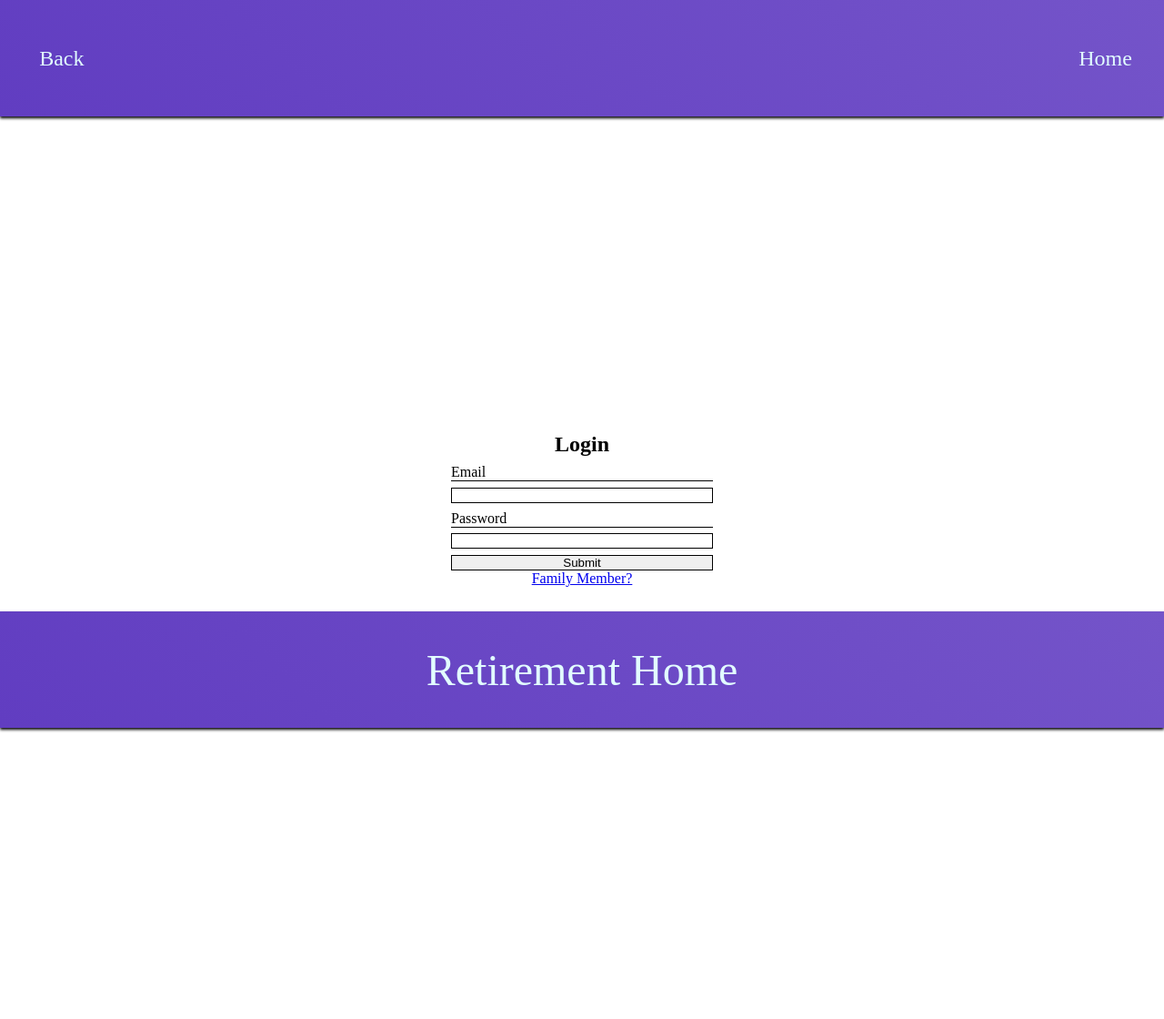
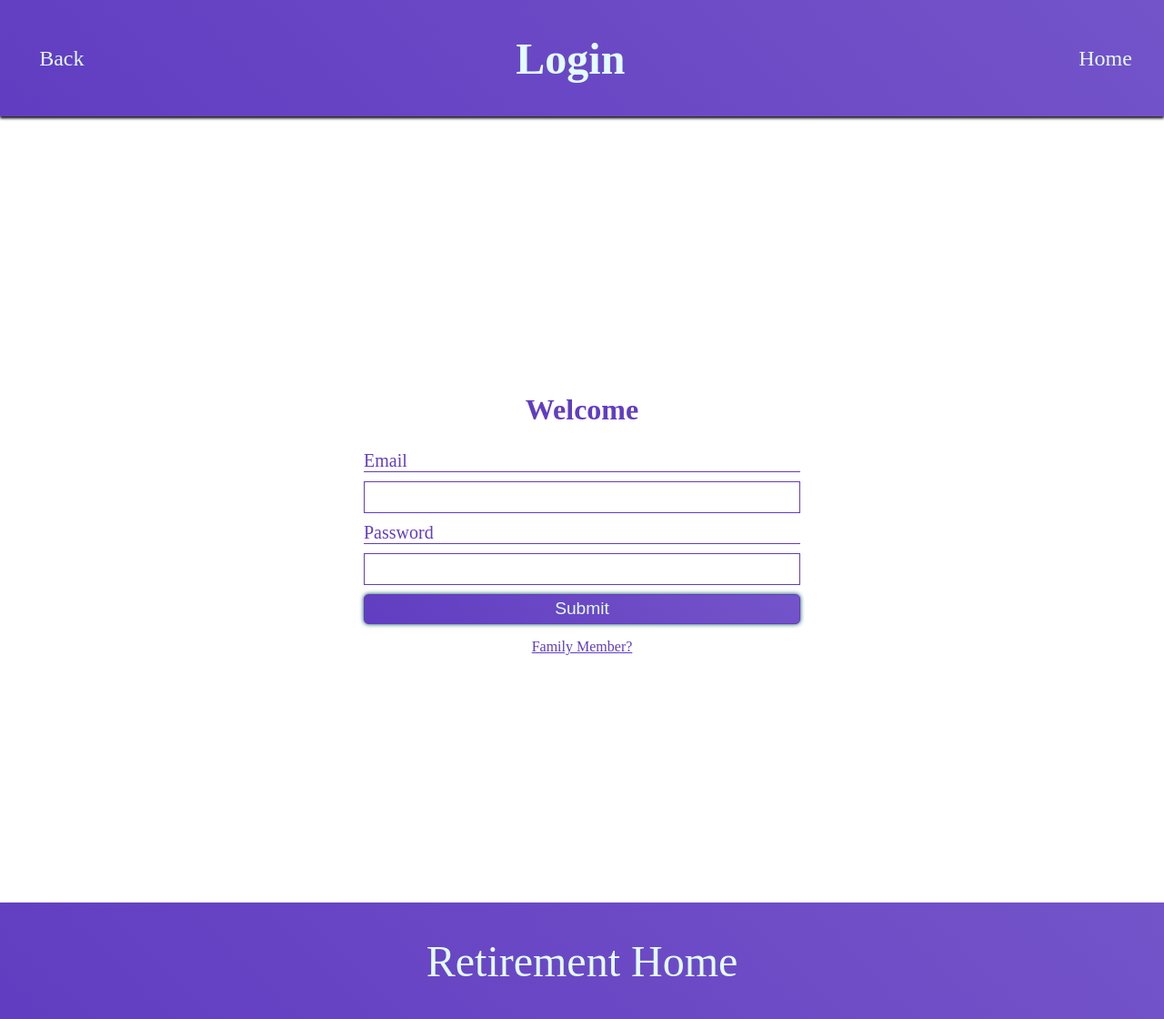
Before and after one commit to Steve-D-Eckles/retirement-home, a PHP site: page /auth/login_temp.php in a window 1280 px wide. Shown: the whole page at 91% size. Run offline with PHP 8.4, Linux system fonts and the light colour scheme.

Commit message:
changed styles

```diff
--- a/assets/styles.css
+++ b/assets/styles.css
@@ -16,6 +16,7 @@ li {
 h2 {
   color: #613DC1;
   margin-top: 1em;
+  font-size: 2em;
 }
 
 section, main {
@@ -34,8 +35,12 @@ footer {
   box-shadow: 0px 2px 3px black;
 }
 
+header {
+  position: sticky;
+  top: 0px;
+}
+
 footer {
-  position: sticky;
   bottom: 0px;
   display: flex;
   justify-content: center;
@@ -167,19 +172,28 @@ header h1 {
 .form-style {
   display: flex;
   flex-direction: column;
-  width: 18em;
-
-
+  width: 30em;
+  margin-bottom: 1em;
+  padding-top: 1em;
+  color: #613DC1;
 }
 .form-style * {
-  border-bottom: 1px solid black;
+  border-bottom: 1px solid #613DC1;;
   display: flex;
   justify-content: space-between;
   margin-top: .5em;
+  font-size: 1.25em;
 }
 
 .form-style input {
-  border: 1px solid black;
+  border: 1px solid #613DC1;
+  padding: .25em;
+  color: #613DC1;
+}
+
+.form-style input:last-child {
+  justify-content: center;
+  color: #E2FDFF;
 }
 
 /** Centering **/
@@ -197,6 +211,7 @@ header h1 {
 
 .checklist {
   margin-top: 2em;
+  margin-bottom: 2em;
 }
 
 .checklist tr th,
@@ -280,6 +295,10 @@ text-align: center;
   text-align: center;
 }
 
+.row td {
+  color: #613DC1;
+}
+
 /** Doctors **/
 
 .doctors {
@@ -326,3 +345,8 @@ text-align: center;
   color: #E2FDFF;
   padding: .5em 2em .5em 2em;
 }
+
+/** link **/
+.link {
+  color: #613DC1;
+}
--- a/auth/login_temp.php
+++ b/auth/login_temp.php
@@ -13,6 +13,8 @@ echo <<< "EOT"
     <header>
       <a href="../index.html">Back</a>
 
+      <h1>Login</h1>
+
       <nav class="nav">
         <a href="../index.html">Home</a>
       </nav>
@@ -23,7 +25,7 @@ echo <<< "EOT"
 
     <section class="centered-form-wrap">
 
-      <h1>Login</h1>
+    <h2> Welcome </h2>
 
       <form class="form-style" action="php/login.php" method="post">
 
@@ -33,11 +35,11 @@ echo <<< "EOT"
         <label for="password">Password</label>
         <input type="password" name="password" required/>
 
-        <input type="submit" value="Submit">
+        <input class='check-submit' type="submit" value="Submit">
 
       </form>
 
-      <p><a href="../public/family-member/home.php">Family Member?</a></p>
+      <p><a class="link" href="../public/family-member/home.php">Family Member?</a></p>
 
     </section>
 
--- a/auth/register_temp.php
+++ b/auth/register_temp.php
@@ -14,6 +14,8 @@ echo <<< "EOT"
     <header>
       <a href="../index.html">Back</a>
 
+      <h1>Register</h1>
+
       <nav class="nav">
         <a href="../index.html">Home</a>
       </nav>
@@ -23,7 +25,7 @@ echo <<< "EOT"
 
 
     <section class="centered-form-wrap">
-    <h1>Register</h1>
+
 
       <form class="form-style register" action="php/register.php" method="post">
 
--- a/employee/admin/home.php
+++ b/employee/admin/home.php
@@ -16,12 +16,14 @@ if (auth([1], $link)) {
     <header>
       <a href="../../auth/php/logout.php">Logout</a>
 
+      <h1>Admin Home</h1>
+
       <nav class="nav">
         <a href="home.php">Home</a>
       </nav>
     </header>
     <main class='home-links'>
-      <h1>Admin Home</h1>
+
       <nav>
         <a href="role.php">View / Add Roles</a>
         <a href="../super/add-info.php">Add Patient Info</a>
--- a/employee/doctor/home.php
+++ b/employee/doctor/home.php
@@ -42,7 +42,7 @@ if (auth([3], $link)) {
     <label for="date">$date</label><br>
     <input type="date" name="date" value="date">
 
-    <input type="submit" value="submit">
+    <input class="check-submit" type="submit" value="submit">
     </form>
 
     <h2>Past Appointments</h2>
--- a/employee/super/home.php
+++ b/employee/super/home.php
@@ -16,12 +16,14 @@ if (auth([1, 2], $link)) {
     <header>
       <a href="../../auth/php/logout.php">Logout</a>
 
+      <h1>Supervisor Home</h1>
+
       <nav class="nav">
         <a href="home.php">Home</a>
       </nav>
     </header>
     <main class='home-links'>
-      <h1>Supervisor Home</h1>
+
       <nav>
         <a href="add-info.php">Add Patient Info</a>
         <a href="approve.php">Pending Registrations</a>
```
